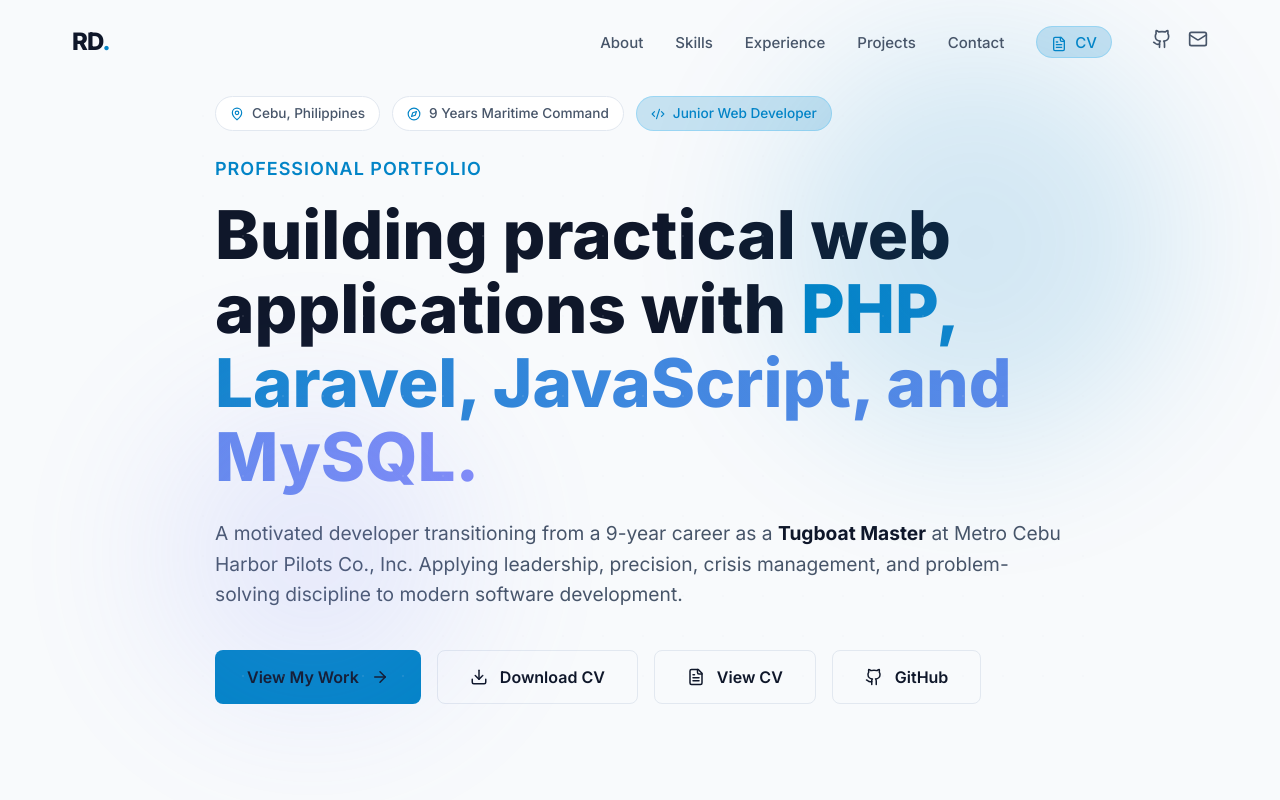
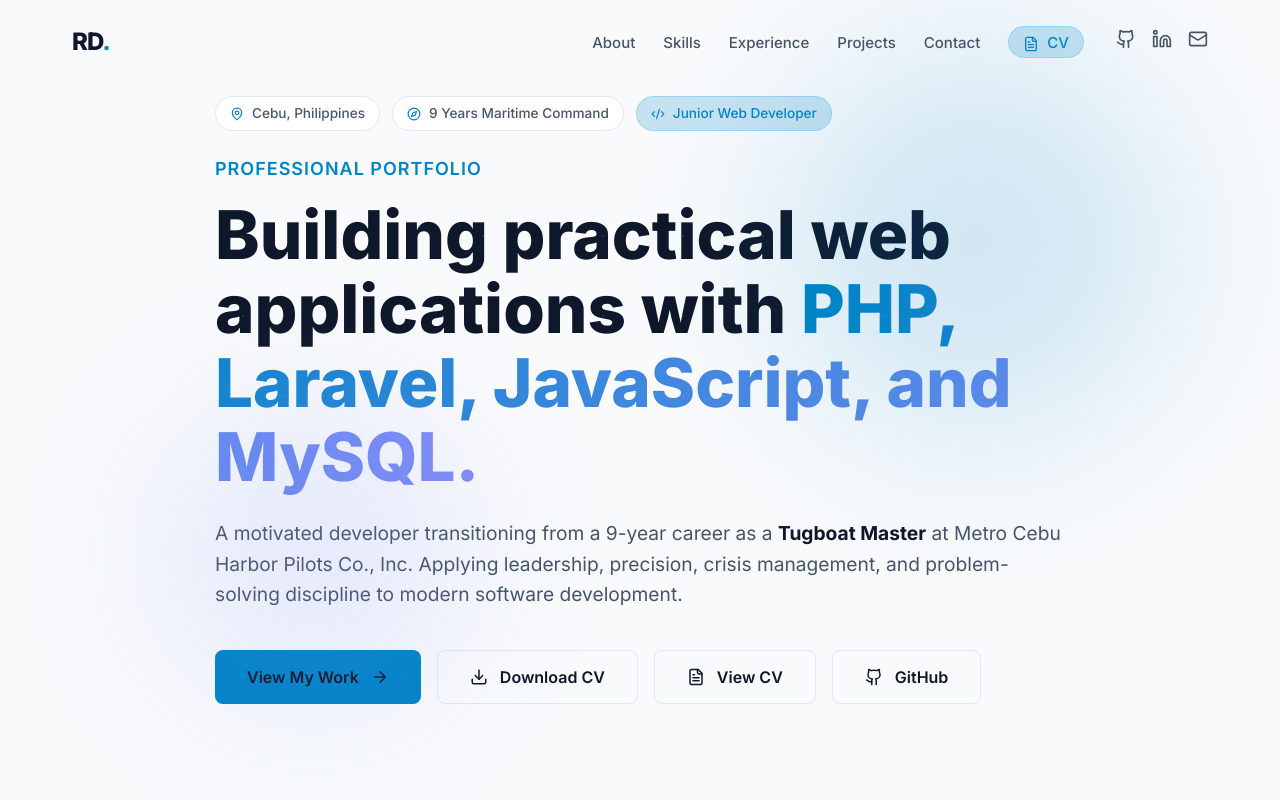
Before and after one commit to rodney93/Junior-Web-Developer-Portfolio, a React (Vite) app: page / in a window 1280 px wide. Shown: the top 800 px of the page. Built offline with nearby package versions, Linux system fonts and the light colour scheme.

Commit message:
Add LinkedIn and navbar hover effects

```diff
--- a/src/components/Navbar.css
+++ b/src/components/Navbar.css
@@ -35,12 +35,12 @@
 .nav-desktop {
   display: flex;
   align-items: center;
-  gap: 2.5rem;
+  gap: 2rem;
 }
 
 .nav-links {
   display: flex;
-  gap: 2rem;
+  gap: 1.75rem;
   align-items: center;
 }
 
@@ -48,11 +48,18 @@
   font-weight: 500;
   font-size: 0.9375rem;
   color: var(--text-muted);
-  transition: color 0.2s;
+  transition: color 0.2s ease, transform 0.2s ease;
 }
 
-.nav-links a:hover {
-  color: var(--accent-color);
+.nav-hover-link {
+  position: relative;
+  display: inline-block;
+  transition: color 200ms ease, transform 200ms ease !important;
+}
+
+.nav-hover-link:hover {
+  color: var(--accent-color) !important;
+  transform: translateY(-2px);
 }
 
 .nav-cv-link {
@@ -61,12 +68,13 @@
   padding: 0.35rem 0.875rem;
   border-radius: 2rem;
   border: 1px solid rgba(56, 189, 248, 0.3);
-  transition: all 0.2s ease !important;
+  transition: all 200ms ease !important;
 }
 
 .nav-cv-link:hover {
   background-color: var(--accent-color) !important;
   color: #0f172a !important;
+  transform: translateY(-2px);
 }
 
 .nav-socials {
@@ -75,8 +83,13 @@
   color: var(--text-muted);
 }
 
+.nav-socials a {
+  transition: color 200ms ease, transform 200ms ease;
+}
+
 .nav-socials a:hover {
   color: var(--accent-color);
+  transform: translateY(-2px);
 }
 
 .nav-toggle {
@@ -143,12 +156,17 @@
   .nav-mobile-links {
     display: flex;
     flex-direction: column;
-    gap: 2rem;
+    gap: 1.75rem;
     align-items: flex-start;
   }
 
   .nav-mobile-links a {
-    font-size: 1.25rem;
+    font-size: 1.15rem;
     font-weight: 600;
+    transition: color 200ms ease;
+  }
+
+  .nav-mobile-links a:hover {
+    color: var(--accent-color);
   }
 }
--- a/src/components/Navbar.tsx
+++ b/src/components/Navbar.tsx
@@ -1,5 +1,5 @@
 import { useState, useEffect } from 'react';
-import { Menu, X, Github, Mail, FileText } from 'lucide-react';
+import { Menu, X, Github, Linkedin, Mail, FileText } from 'lucide-react';
 import './Navbar.css';
 
 export const Navbar = () => {
@@ -49,7 +49,7 @@ export const Navbar = () => {
           <ul className="nav-links">
             {navLinks.map((link) => (
               <li key={link.name}>
-                <a href={link.href}>{link.name}</a>
+                <a href={link.href} className="nav-hover-link">{link.name}</a>
               </li>
             ))}
             <li>
@@ -59,8 +59,11 @@ export const Navbar = () => {
             </li>
           </ul>
           <div className="nav-socials">
-            <a href="/Junior-Web-Developer-Portfolio/Rodney-Ducay-CV.pdf" target="_blank" rel="noopener noreferrer" aria-label="GitHub Profile">
+            <a href="https://github.com/rodney93" target="_blank" rel="noopener noreferrer" aria-label="GitHub Profile">
               <Github size={20} />
+            </a>
+            <a href="https://www.linkedin.com/in/rodney-ducay/" target="_blank" rel="noopener noreferrer" aria-label="LinkedIn Profile">
+              <Linkedin size={20} />
             </a>
             <a href="mailto:rhoanneyacud@gmail.com" aria-label="Email Rodney">
               <Mail size={20} />
@@ -90,6 +93,11 @@ export const Navbar = () => {
             </li>
           ))}
           <li>
+            <a href="https://www.linkedin.com/in/rodney-ducay/" target="_blank" rel="noopener noreferrer" onClick={() => setIsOpen(false)}>
+              <Linkedin size={16} style={{ marginRight: '6px', verticalAlign: 'middle' }} /> LinkedIn
+            </a>
+          </li>
+          <li>
             <a href="/Junior-Web-Developer-Portfolio/Rodney-Ducay-CV.pdf" target="_blank" rel="noopener noreferrer" onClick={() => setIsOpen(false)}>
               <FileText size={16} style={{ marginRight: '6px', verticalAlign: 'middle' }} /> View CV
             </a>
```
